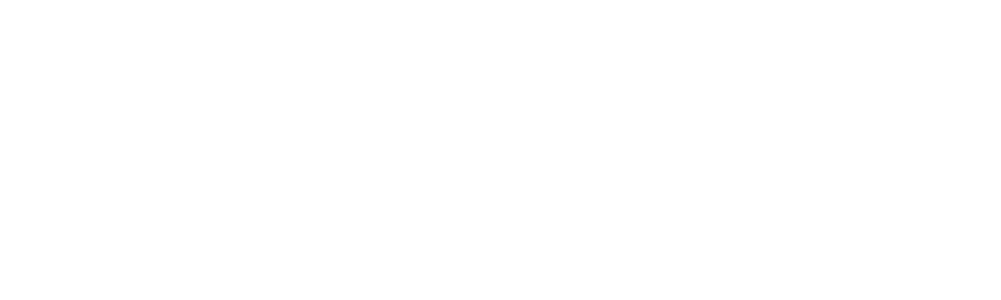
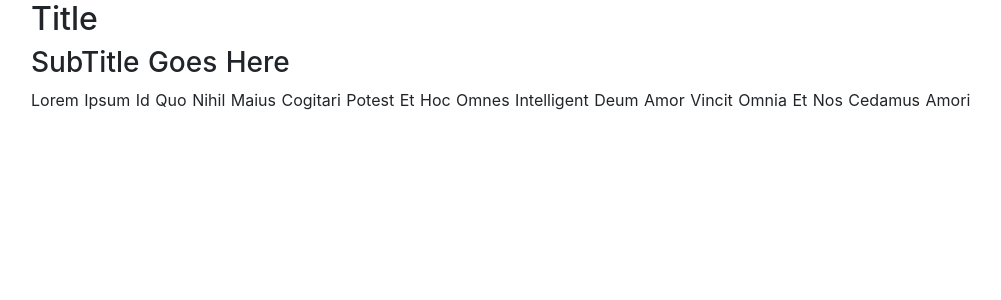
Before and after one commit to NathOrmond/nt-redaction, a Nuxt app: page / in a window 1280 px wide. Shown: the top 300 px of the page, without its empty margins (69-1070 px from the left). Built offline with nearby package versions, Linux system fonts and the light colour scheme.

Commit message:
page routing sorted still work in progress

```diff
--- a/components/navigation/NavBar.vue
+++ b/components/navigation/NavBar.vue
@@ -36,8 +36,6 @@ export default {
 };
 </script>
 
-<style lang="scss" scoped>
-.nav_container{
-  // TODO
-}
+<style scoped>
+
 </style>
--- a/components/navigation/NavElement.vue
+++ b/components/navigation/NavElement.vue
@@ -1,6 +1,6 @@
 <template>
 	<div>
-		<a>{{label}}</a>
+		<nuxt-link to="link_url">{{label}}</nuxt-link>
 	</div>
 </template>
 
@@ -20,6 +20,6 @@ export default {
 };
 </script>
 
-<style lang="scss" scoped>
+<style  scoped>
 
 </style>
--- a/components/navigation/NavLogo.vue
+++ b/components/navigation/NavLogo.vue
@@ -20,6 +20,6 @@ export default {
 };
 </script>
 
-<style lang="scss" scoped>
+<style scoped>
 
 </style>
--- a/components/text/TextArea.vue
+++ b/components/text/TextArea.vue
@@ -0,0 +1,38 @@
+<template>
+  <div class="container">
+		<h2 class="heading__2">{{title}}</h2>
+		<h3 class="heading__3">{{sub_title}}</h3>
+		<p class="text">{{body}}</p>
+  </div>
+</template>
+
+<script lang="ts">
+export default {
+  name: 'TextArea',
+  components: {
+  },
+  props: {
+    title: {
+			type: String,
+			default: undefined,
+			required: false
+		},
+    sub_title: {
+			type: String,
+			default: undefined,
+			required: false
+		},
+    body: {
+			type: String,
+			required: true
+		}
+  },
+  data() {
+    return {
+    };
+  },
+};
+</script>
+
+<style scoped>
+</style>
--- a/nuxt.config.js
+++ b/nuxt.config.js
@@ -20,7 +20,7 @@ export default {
   css: [],
 
   // Plugins to run before rendering page: https://go.nuxtjs.dev/config-plugins
-  plugins: [],
+  plugins: [  ],
 
   // Auto import components: https://go.nuxtjs.dev/config-components
   components: true,
@@ -32,7 +32,7 @@ export default {
   ],
 
   // Modules: https://go.nuxtjs.dev/config-modules
-  modules: [],
+  modules: ['bootstrap-vue/nuxt'],
 
   // Build Configuration: https://go.nuxtjs.dev/config-build
   build: {},
--- a/package.json
+++ b/package.json
@@ -21,6 +21,7 @@
   },
   "dependencies": {
     "core-js": "^3.9.1",
+    "laravel-mix": "^4.0.0",
     "nuxt": "^2.15.3",
     "vue": "^2.6.14"
   },
@@ -35,6 +36,7 @@
     "babel-core": "7.0.0-bridge.0",
     "babel-eslint": "^10.1.0",
     "babel-jest": "^26.6.3",
+    "bootstrap-vue": "^2.21.2",
     "eslint": "^7.29.0",
     "eslint-config-airbnb-base": "^14.2.1",
     "eslint-config-prettier": "^8.1.0",
@@ -45,6 +47,7 @@
     "husky": "^4.3.8",
     "jest": "^26.6.3",
     "lint-staged": "^10.5.4",
+    "popper.js": "^1.16.1",
     "prettier": "^2.2.1",
     "ts-jest": "^26.5.4",
     "vue-jest": "^3.0.4"
--- a/pages/index.vue
+++ b/pages/index.vue
@@ -1,29 +1,42 @@
 <template>
   <div class="container">
-    <nav-bar />
+    <div class="container__nav">
+      <nav-bar />
+    </div>
+    <div class="container__textarea">
+      <text-area
+      :title="textTitle"
+      :sub_title="textSubTitle"
+      :body="textBody"
+      />
+    </div>
+
   </div>
 </template>
 
 <script lang="ts">
 import Vue from 'vue';
 import NavBar from '@/components/navigation/NavBar.vue';
+import TextArea from '@/components/text/TextArea.vue';
 
 export default Vue.extend({
   components: {
     NavBar,
+    TextArea
   },
   data(){
     return{
       logoTitle: '',
       logoSubTitle: '',
-      navElements: []
+      navElements: [],
+      textTitle: 'Title',
+      textSubTitle: 'SubTitle Goes Here',
+      textBody: 'Lorem Ipsum Id Quo Nihil Maius Cogitari Potest Et Hoc Omnes Intelligent Deum Amor Vincit Omnia Et Nos Cedamus Amori'
     }
   }
 });
 </script>
 
-<style lang="scss">
-.container{
-  // TODO
-}
+<style scoped>
+
 </style>
--- /dev/null
+++ b/pages/redactioncalculator.vue
@@ -0,0 +1,32 @@
+<template>
+  <div class="container">
+    <h1>TEST</h1>
+  </div>
+</template>
+
+<script lang="ts">
+import Vue from 'vue';
+
+export default Vue.extend({
+  components: {
+  },
+  data(){
+    return{
+      id: this.$route.params.redactioncalculator,
+      calculated: false
+    }
+  },
+  methods: {
+    isCalculated(): boolean{
+      return this.calculated;
+    },
+    setCalculated(newValue: boolean): void {
+      this.calculated = newValue;
+    }
+  }
+});
+</script>
+
+<style scoped>
+
+</style>
```
Also changed, not shown: components/redactioninput/CalculateButton.vue (added), components/redactioninput/Selector.vue (added), components/redactioninput/TextItem.vue (added), 1 other file (tests, documents, lock files or other folders).
